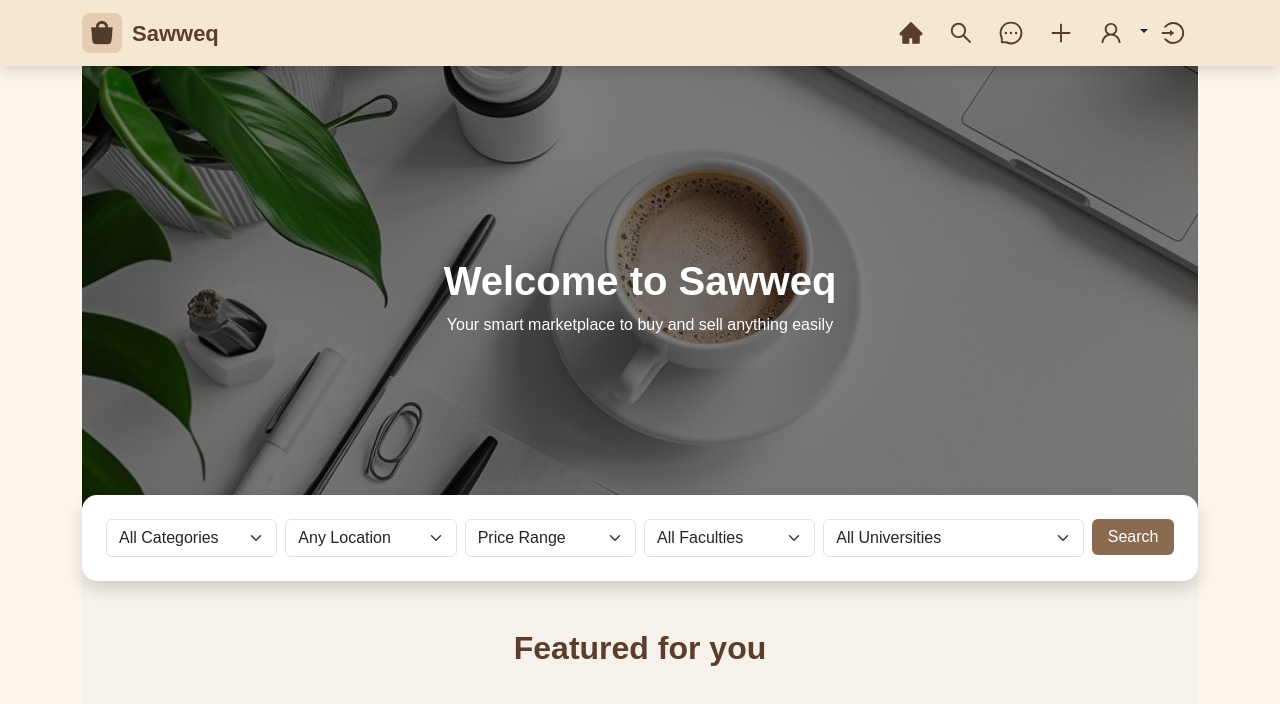
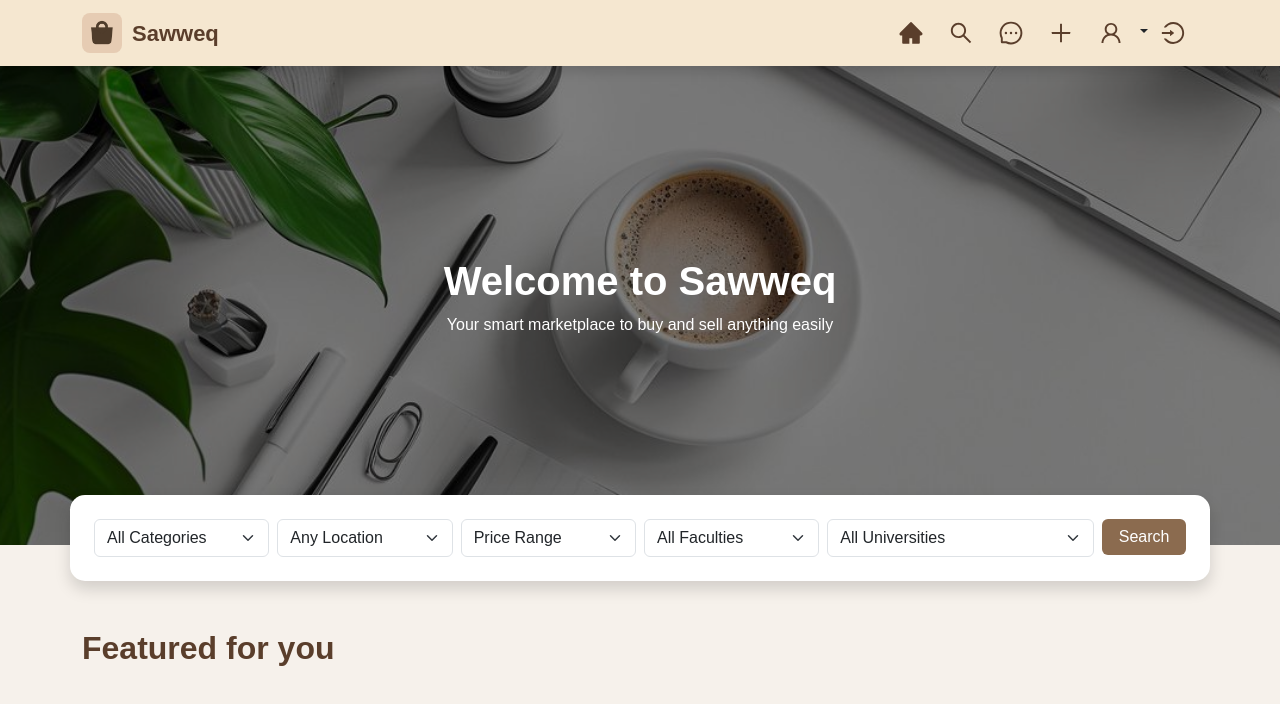
Before and after one commit to adamsaa1300/Web2Project, a React (Vite) app: page / in a window 1280 px wide. Shown: the top 704 px of the page. Built offline with nearby package versions, Linux system fonts and the light colour scheme.

Commit message:
remain chats

```diff
--- a/src/App.jsx
+++ b/src/App.jsx
@@ -27,7 +27,6 @@ function App() {
 
             <div style={{ marginTop: "65px" }}>
 
-                <div className="container text-center mt-4">
 
                     <Routes>
 
@@ -49,7 +48,7 @@ function App() {
 
                     </Routes>
 
-                </div>
+
 
             </div>
 
```
